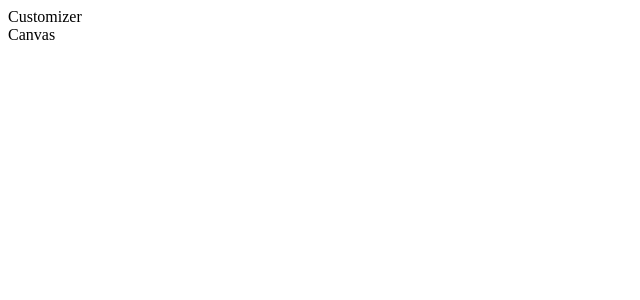
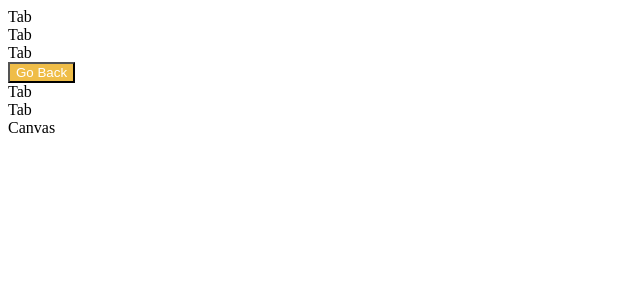
Before and after one commit to pablodamascenoo/threejs-ecommerce, a Next.js app: page / in a window 1280 px wide. Both pictures are taken after a click on the button "Customize It". Shown: the top 300 px of the page, without its empty margins (0-640 px from the left). Built offline with nearby package versions, Linux system fonts and the light colour scheme.

Commit message:
feat: added Customizer components

```diff
--- a/src/app/page.tsx
+++ b/src/app/page.tsx
@@ -5,9 +5,7 @@
 export default function Home() {
   return (
     <>
-      <head>
-        <title>Threejs Ecommerce</title>
-      </head>
+      <title>Threejs Ecommerce</title>
       <main className="app transition-all ease-in">
         <PrimaryPage />
         <Customizer />
--- /dev/null
+++ b/src/components/AIPicker.tsx
@@ -0,0 +1,3 @@
+export default function AIPicker() {
+  return <div>AIPicker</div>;
+}
--- /dev/null
+++ b/src/components/ColorPicker.tsx
@@ -0,0 +1,3 @@
+export default function ColorPicker() {
+  return <div>ColorPicker</div>;
+}
--- a/src/components/Customizer.tsx
+++ b/src/components/Customizer.tsx
@@ -1,5 +1,69 @@
+"use client";
+
+import { useState, useEffect } from "react";
+import { AnimatePresence, motion } from "framer-motion";
+import useStore from "@/Context/store";
+
+import config from "@/config/config";
+import { download } from "@/assets";
+import { downloadCanvasToImage, reader } from "@/config/helpers";
+import { EditorTabs, FilterTabs, DecalTypes } from "@/config/constants";
+import { fadeAnimation, slideAnimation } from "@/config/motion";
+import {
+  AIPicker,
+  Tab,
+  FilePicker,
+  ColorPicker,
+  CustomButton,
+} from "@/components";
+
 export default function Customizer() {
+  const intro = useStore((state) => state.intro);
+  const setIntro = useStore((state) => state.setIntro);
+
   return (
-    <div>Customizer</div>
-  )
+    <AnimatePresence>
+      {!intro && (
+        <>
+          <motion.div
+            key="custom"
+            className="absolute top-0 left-0 z-10"
+            {...slideAnimation("left")}
+          >
+            <div className="flex items-center min-h-screen">
+              <div className="editortabs-container tabs">
+                {EditorTabs.map((item, index) => {
+                  return <Tab tab={item} handleClick={() => {}} key={index} />;
+                })}
+              </div>
+            </div>
+          </motion.div>
+          <motion.div className="absolute z-10 top-5 left-5" {...fadeAnimation}>
+            <CustomButton
+              type="filled"
+              title="Go Back"
+              handleClick={() => setIntro(true)}
+              customStyles="w-fit px-4 py-2.5 font-bold text-sm"
+            />
+          </motion.div>
+          <motion.div
+            className="filtertabs-container"
+            {...slideAnimation("up")}
+          >
+            {FilterTabs.map((item, index) => {
+              return (
+                <Tab
+                  tab={item}
+                  isFilterTab
+                  isActiveTab=""
+                  handleClick={() => {}}
+                  key={index}
+                />
+              );
+            })}
+          </motion.div>
+        </>
+      )}
+    </AnimatePresence>
+  );
 }
--- /dev/null
+++ b/src/components/FilePicker.tsx
@@ -0,0 +1,3 @@
+export default function FilePicker() {
+  return <div>FilePicker</div>;
+}
--- /dev/null
+++ b/src/components/Tab.tsx
@@ -0,0 +1,3 @@
+export default function Tab() {
+  return <div>Tab</div>;
+}
--- a/src/components/index.ts
+++ b/src/components/index.ts
@@ -1,3 +1,7 @@
 import CustomButton from "./CustomButton";
+import AIPicker from "./AIPicker";
+import ColorPicker from "./ColorPicker";
+import FilePicker from "./FilePicker";
+import Tab from "./Tab";
 
-export { CustomButton };
+export { CustomButton, AIPicker, ColorPicker, FilePicker, Tab };
```
